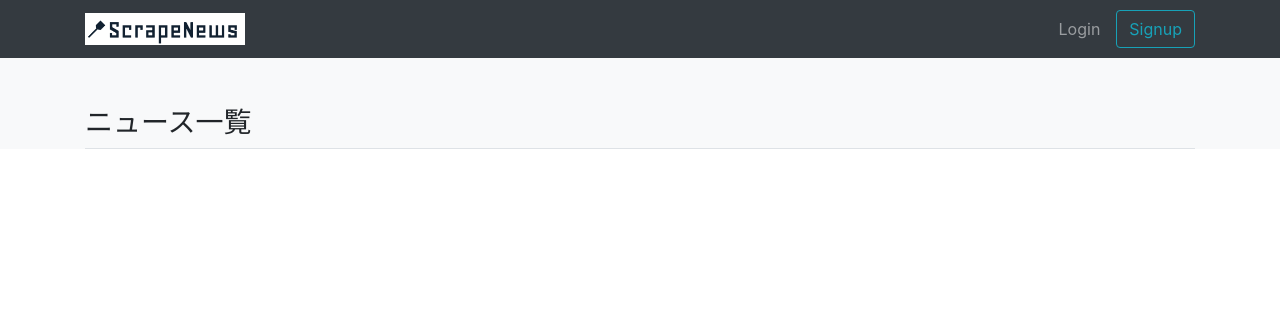
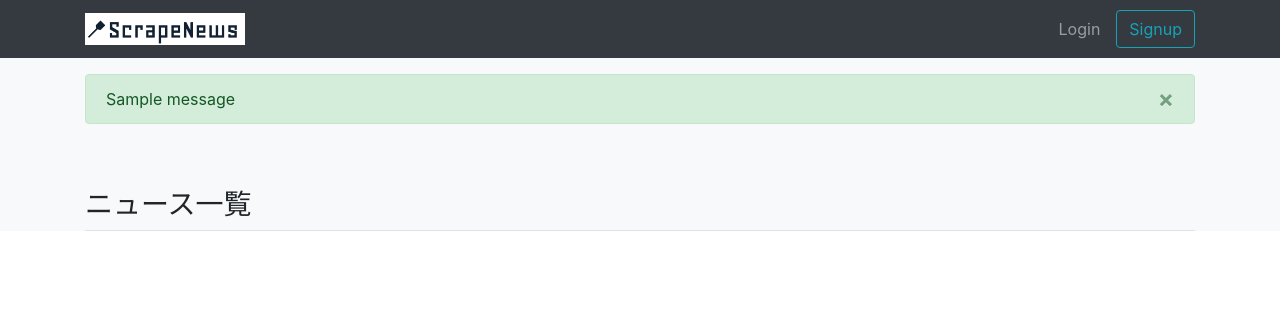
Before and after one commit to nissy7ok/newslist, a Django app: page /stock/ in a window 1280 px wide. Shown: the top 318 px of the page. Run offline with Django 3.2, Linux system fonts and the light colour scheme; tables that the repository leaves empty hold one stand-in row (values such as "Sample post"); one stand-in notice (Sample message) is shown; some libraries are stand-ins or nearby versions.

Commit message:
add alert when stock article

```diff
--- a/newslistapp/models.py
+++ b/newslistapp/models.py
@@ -14,7 +14,7 @@
             },
     )
     url = models.URLField(max_length=200, unique=True)
-    name = models.CharField(max_length=100, unique=True)
+    name = models.CharField(max_length=100)
     user = models.ForeignKey('users.User', verbose_name='ユーザー名', on_delete=models.CASCADE)
 
     def __str__(self):
--- a/newslistapp/views.py
+++ b/newslistapp/views.py
@@ -90,7 +90,12 @@
     model = Article
     fields = ('user', 'title', 'name', 'url')
     success_url = reverse_lazy('newslistapp:index')
-    # success_message = "保存しました"
+    def form_valid(self, form):
+        messages.success(self.request, "記事を保存しました")
+        return super().form_valid(form)
+    def form_invalid(self, form):
+        messages.warning(self.request, "記事は既に保存されています")
+        return self.render_to_response(self.get_context_data(form=form))
 
 @login_required
 @require_POST
--- a/templates/base.html
+++ b/templates/base.html
@@ -45,14 +45,19 @@
 
     <!-- メイン -->
     <div class="bg-light">
-      <div class="container v-100">
-
-        {% block content %}
+      <div class="container h-100">
+        <div class='pt-3'>
           {% if messages %}
             {% for message in messages %}
-                <span class="alert{% if message.tags %} alert-{{ message.tags }}{% endif %}" role="alert">{{ message }}</span>
+                <div class="alert{% if message.tags %} alert-{{ message.tags }}{% endif %} alert-dismissible fade show" role="alert">{{ message }}
+                  <button type="button" class="close" data-dismiss="alert" aria-label="Close">
+                    <span aria-hidden="true">&times;</span>
+                  </button>
+                </div>
             {% endfor %}
           {% endif %}
+        </div>
+        {% block content %}
 
         {% endblock content %}
 
```
Also changed, not shown: newslistapp/migrations/0005_auto_20200822_1415.py (added).
